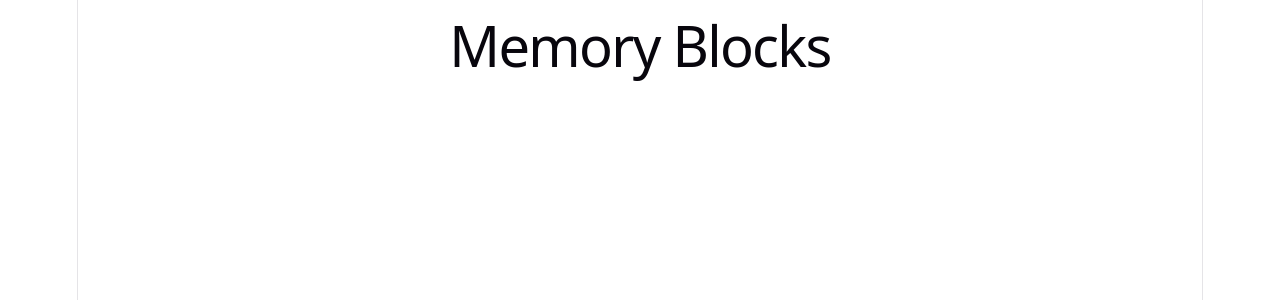
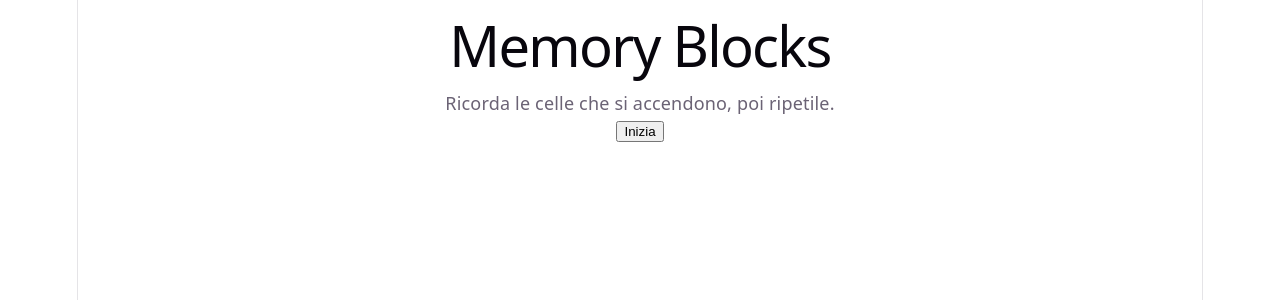
Before and after one commit to Carde186/memory-blocks, a React (Vite) app: page / in a window 1280 px wide. Shown: the top 300 px of the page. Built offline with nearby package versions, Linux system fonts and the light colour scheme.

Commit message:
collegati hook e componenti in App.jsx

```diff
--- a/src/App.jsx
+++ b/src/App.jsx
@@ -1,5 +1,51 @@
-function App() {
-  return <h1>Memory Blocks</h1>;
-}
+  import { useGameLogic, STATI } from "./hooks/useGameLogic.js";
 
-export default App;
+  import GameBoard from "./components/GameBoard.jsx";
+  import HUD from "./components/HUD.jsx";
+  import StartScreen from "./components/StartScreen.jsx";
+  import GameOverModal from "./components/GameOverModal.jsx";
+
+  import { getGridSize } from "./gameConfig.js";
+
+  function App() {
+    const gioco = useGameLogic();
+
+    const dimensioneGriglia = getGridSize(gioco.livello);
+    const partitaIniziata = gioco.stato !== STATI.IDLE;
+
+    return (
+      <div className="app">
+        {!partitaIniziata ? (
+          <StartScreen alClicStart={gioco.iniziaPartita} />
+        ) : (
+          <>
+            <HUD
+              stato={gioco.stato}
+              livello={gioco.livello}
+              vite={gioco.vite}
+              dimensioneGriglia={dimensioneGriglia}
+            />
+
+            <GameBoard
+              stato={gioco.stato}
+              dimensioneGriglia={dimensioneGriglia}
+              pattern={gioco.pattern}
+              celleGiuste={gioco.celleGiuste}
+              celleSbagliata={gioco.celleSbagliata}
+              alClic={gioco.clickCella}
+            />
+          </>
+        )}
+
+        {gioco.stato === STATI.GAMEOVER && (
+          <GameOverModal
+            livello={gioco.livello}
+            ricomincia={gioco.iniziaPartita}
+            home={gioco.tornaAllaHome}
+          />
+        )}
+      </div>
+    );
+  }
+
+  export default App;
```
